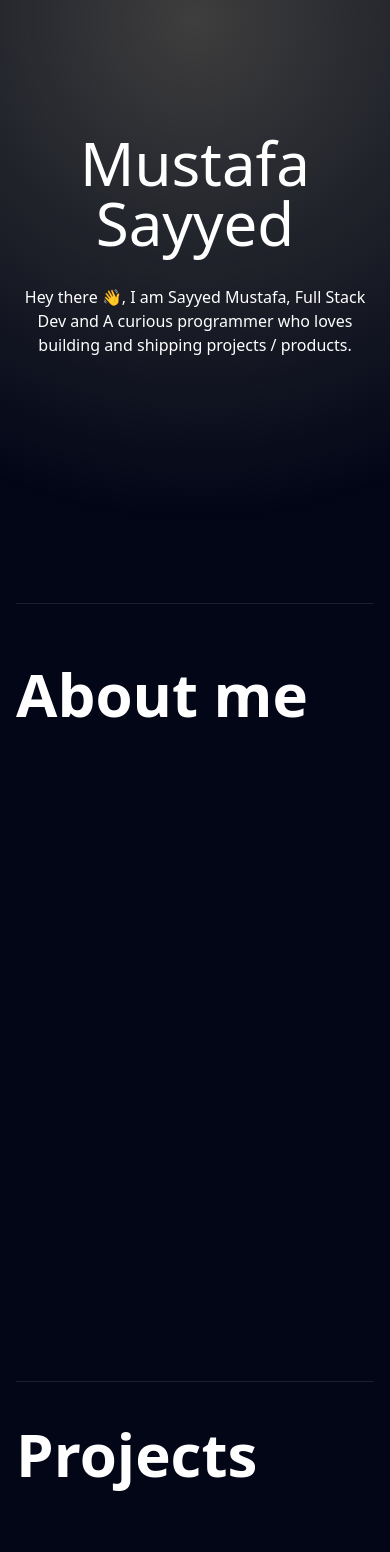
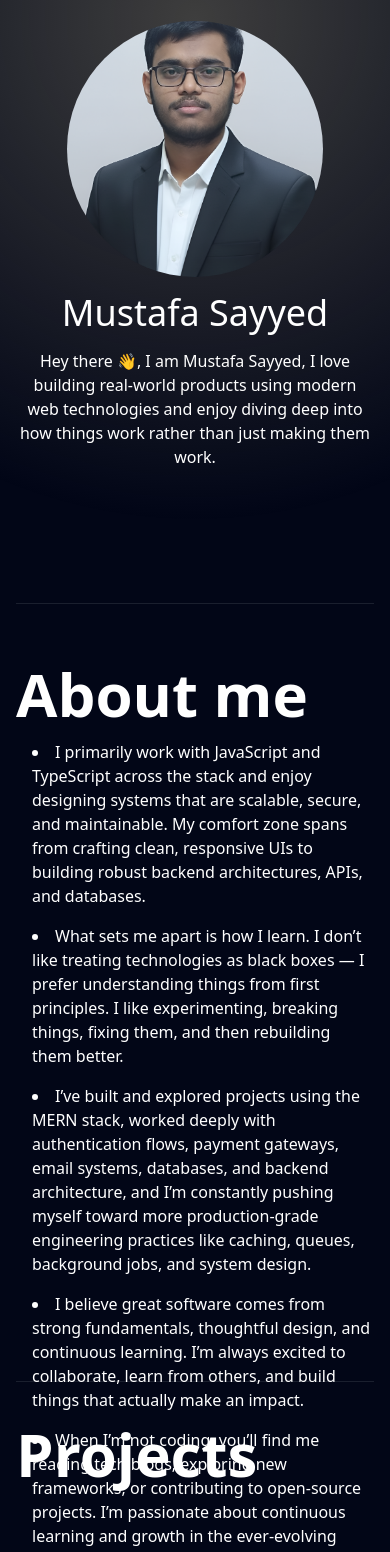
Before and after one commit to mustafa-sayyed/Portfolio, a React (Vite) app: page / in a window 390 px wide. Shown: the part 180-1732 px from the top of the page. Built offline with nearby package versions, Linux system fonts and the light colour scheme.

Commit message:
add about section

```diff
--- a/package.json
+++ b/package.json
@@ -10,7 +10,6 @@
     "preview": "vite preview"
   },
   "dependencies": {
-    "@hugeicons/react": "^1.1.4",
     "@radix-ui/react-slot": "^1.2.4",
     "@tailwindcss/vite": "^4.1.18",
     "class-variance-authority": "^0.7.1",
--- a/src/About.tsx
+++ b/src/About.tsx
@@ -5,17 +5,44 @@ function About() {
     <div className="min-h-[90vh]">
       <div className="flex w-full h-[85vh] flex-col">
         <motion.h1 className="text-6xl font-semibold text-left">About me</motion.h1>
-        <div className="flex flex-col gap-2">
-
-
+        <div className="flex flex-col gap-4 font-light mt-4 ml-4">
+          <li>
+            I primarily work with JavaScript and TypeScript across the stack and enjoy
+            designing systems that are scalable, secure, and maintainable. My comfort zone
+            spans from crafting clean, responsive UIs to building robust backend
+            architectures, APIs, and databases.
+          </li>
+          <li>
+            What sets me apart is how I learn. I don’t like treating technologies as black
+            boxes — I prefer understanding things from first principles. I like
+            experimenting, breaking things, fixing them, and then rebuilding them better.
+          </li>
+          <li>
+            I’ve built and explored projects using the MERN stack, worked deeply with
+            authentication flows, payment gateways, email systems, databases, and backend
+            architecture, and I’m constantly pushing myself toward more production-grade
+            engineering practices like caching, queues, background jobs, and system
+            design.
+          </li>
+          <li>
+            I believe great software comes from strong fundamentals, thoughtful design,
+            and continuous learning. I’m always excited to collaborate, learn from others,
+            and build things that actually make an impact.
+          </li>
+          <li>
+            When I’m not coding, you’ll find me reading tech blogs, exploring new
+            frameworks, or contributing to open-source projects. I’m passionate about
+            continuous learning and growth in the ever-evolving world of software
+            development.
+          </li>
         </div>
       </div>
-       <motion.hr
-          className="h-0.5 w-full"
-          initial={{ width: 0 }}
-          animate={{ width: "100%" }}
-          transition={{ duration: 1}}
-        />
+      <motion.hr
+        className="h-0.5 w-full"
+        initial={{ width: 0 }}
+        animate={{ width: "100%" }}
+        transition={{ duration: 1 }}
+      />
     </div>
   );
 }
--- a/src/App.tsx
+++ b/src/App.tsx
@@ -12,7 +12,7 @@ function App() {
           backgroundImage: `radial-gradient(circle 500px at 50% 200px, #3e3e3e, transparent)`,
         }}
       />
-      <div className="w-full px-4 sm:px-8 md:max-w-5xl z-50">
+      <div className="w-full px-4 sm:px-8 md:max-w-4xl z-50">
         <Hero />
         <About />
         <Projects />
--- a/src/Hero.tsx
+++ b/src/Hero.tsx
@@ -2,6 +2,7 @@ import { motion } from "motion/react";
 import { Button } from "./components/ui/button";
 import { FaGithub, FaXTwitter } from "react-icons/fa6";
 import { FaLinkedin } from "react-icons/fa";
+import profilePic from "./assets/profile.png";
 
 function Hero() {
   const iconMenu = [
@@ -47,31 +48,28 @@ function Hero() {
           className="h-0.5 w-full"
           initial={{ width: 0 }}
           animate={{ width: "100%" }}
-          transition={{ duration: 1}}
+          transition={{ duration: 1 }}
         />
         <div className="flex items-center justify-center flex-col h-[85vh]">
-          <motion.h1
-            className="text-6xl sm:text-8xl lg:text-9xl z-50 text-center"
-            initial={{ opacity: 0, y: 50 }}
-            animate={{ opacity: 1, y: 0 }}
-            transition={{ duration: 0.8, ease: "easeOut" }}
-          >
-            Mustafa Sayyed
-          </motion.h1>
-          <motion.p
-            initial={{ opacity: 0, y: 50 }}
-            animate={{ opacity: 1, y: 0 }}
-            transition={{ duration: 0.8 }}
-            className="mt-8 text-center font-light"
-          >
-            Hey there 👋, I am Sayyed Mustafa, Full Stack Dev and A curious programmer who loves building and shipping projects / products.
-          </motion.p>
+          <div className="flex flex-col sm:flex-row items-center gap-4">
+            <img
+              src={profilePic}
+              alt="Mustafa Sayyed"
+              className="w-64 h-64 rounded-full object-cover"
+            />
+            <div className="text-center sm:text-left">
+              <motion.h1 className="text-4xl sm:text-5xl z-50">Mustafa Sayyed</motion.h1>
+              <motion.p className="mt-4 max-w-104 font-light">
+                Hey there 👋, I am Mustafa Sayyed, I love building real-world products using modern web technologies and enjoy diving deep into how things work rather than just making them work.
+              </motion.p>
+            </div>
+          </div>
         </div>
         <motion.hr
           className="h-0.5 w-full"
           initial={{ width: 0 }}
           animate={{ width: "100%" }}
-          transition={{ duration: 1}}
+          transition={{ duration: 1 }}
         />
       </div>
     </div>
--- a/src/Projects.tsx
+++ b/src/Projects.tsx
@@ -1,4 +1,15 @@
 import {motion} from"motion/react"
+
+const projects = [
+  {
+    name: "SnapShop",
+    link: "https://snapshop.mustafasayyed.dev",
+    image: "",
+    description: "An e-commerce web application built with React, Node.js, and MongoDB, featuring user authentication, product management, and a shopping cart system.",
+  }
+]
+
+
 function Projects() {
   return (
     <div className="min-h-[90vh]">
--- a/src/Technologies.tsx
+++ b/src/Technologies.tsx
@@ -3,7 +3,17 @@ import { BiLogoJavascript, BiLogoTailwindCss, BiLogoTypescript } from "react-ico
 import { FaCss3, FaDocker, FaGithub, FaHtml5, FaNodeJs, FaReact } from "react-icons/fa6";
 import { Button } from "./components/ui/button";
 import { DiMongodb } from "react-icons/di";
-import { SiExpress, SiGit, SiGithubactions, SiMongoose, SiNginx, SiPrisma, SiReactquery, SiShadcnui } from "react-icons/si";
+import {
+  SiExpress,
+  SiGit,
+  SiGithubactions,
+  SiMongoose,
+  SiNginx,
+  SiPrisma,
+  SiReactquery,
+  SiRedux,
+  SiShadcnui,
+} from "react-icons/si";
 
 const menu = [
   {
@@ -32,18 +42,23 @@ const menu = [
   },
   {
     icon: FaCss3,
-    name: "CSS"
+    name: "CSS",
   },
   {
     icon: DiMongodb,
-    name: "MongoDB"
+    name: "MongoDB",
   },
   {
     icon: SiMongoose,
-    name: "Mongoose"
-  },{
+    name: "Mongoose",
+  },
+  {
+    icon: SiRedux,
+    name: "React Redux",
+  },
+  {
     icon: SiShadcnui,
-    name: "Shadcn UI"
+    name: "Shadcn UI",
   },
   {
     icon: FaGithub,
@@ -55,19 +70,19 @@ const menu = [
   },
   {
     icon: SiExpress,
-    name: "Express.js"
+    name: "Express.js",
   },
   {
     icon: SiNginx,
-    name: "Nginx"
+    name: "Nginx",
   },
   {
     icon: SiGithubactions,
-    name: "GitHub Actions"
+    name: "GitHub Actions",
   },
   {
     icon: SiPrisma,
-    name: "Prisma"
+    name: "Prisma",
   },
   {
     icon: FaDocker,
@@ -75,14 +90,13 @@ const menu = [
   },
   {
     icon: SiReactquery,
-    name: "React Query"
-  }
-
+    name: "React Query",
+  },
 ];
 
 function Technologies() {
   return (
-    <div className="min-h-[90vh]">
+    <div>
       <div className="h-[85vh] ">
         <motion.h1 className="text-6xl font-semibold text-left">Tech Stack</motion.h1>
         <div className="flex flex-wrap gap-2 mt-10">
@@ -98,8 +112,8 @@ function Technologies() {
       <motion.hr
         className="h-0.5 w-full"
         initial={{ width: 0 }}
-        animate={{ width: "100%" }}
         transition={{ duration: 1 }}
+        whileInView={{ width: "100%" }}
       />
     </div>
   );
```
Also changed, not shown: src/assets/profile.png (added), 1 other file (tests, documents, lock files or other folders).
